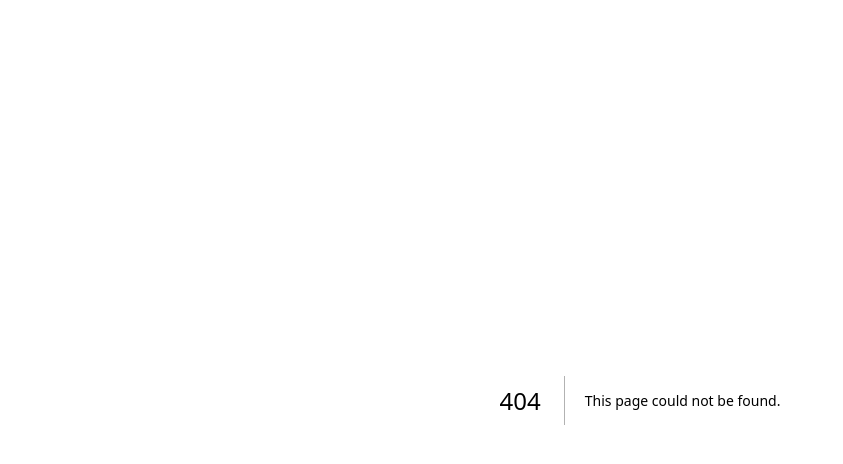
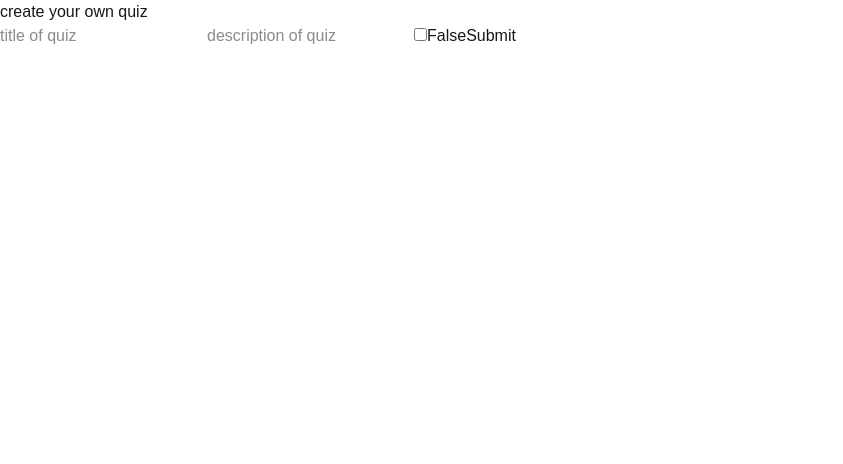
Before and after one commit to CodewithRohitRajput/quizo, a Next.js app in the folder client/: page /quiz/create in a window 1280 px wide. Before the commit this address had no page. Shown: the top 464 px of the page, without its empty margins (0-843 px from the left). Built offline with nearby package versions, Linux system fonts and the light colour scheme.

Commit message:
add quiz creation page

```diff
--- /dev/null
+++ b/client/app/(modules)/quiz/create/page.tsx
@@ -0,0 +1,53 @@
+'use client'
+
+import { useRouter } from "next/navigation"
+import { useEffect, useState } from "react"
+
+export default function CreateQuiz(){
+    const router = useRouter()
+    const [form, setForm] = useState({
+        title : '',
+        description : '',
+        is_active: false,
+
+    })
+        const handleSubmit = async (e : any)=>{
+            e.preventDefault();
+            const res = await fetch("http://localhost:8000/quiz/create", {
+                method : "POST",
+                headers : {
+                    'Content-Type' : "application/json"
+                },
+                credentials : "include",
+                body  : JSON.stringify(form)
+            })
+            const data = await res.json();
+            setForm({
+                title : '',
+                description : '',
+                is_active : false
+            })
+            router.push(`/quiz/create/${id}`)
+        }
+
+
+    return(
+        <div>
+            create your own quiz
+            <div>
+                <form action="" onSubmit={handleSubmit}>
+
+                    <input type="text" placeholder="title of quiz" value={form.title} onChange={(e)=>setForm({...form, title : e.target.value})} />
+                    <input type="text" placeholder="description of quiz" value={form.description} onChange={(e)=>setForm({...form, description : e.target.value})} />
+
+                    <input type="checkbox"
+                    checked={form.is_active} onChange={(e)=>setForm({...form, is_active : e.target.checked})} />
+                    <span>{form.is_active ? 'True' : 'False'}</span>
+                    <button type="submit">
+                        Submit
+                    </button>
+                </form>
+            </div>
+        </div>
+    )
+}
--- a/client/app/(modules)/quiz/page.tsx
+++ b/client/app/(modules)/quiz/page.tsx
@@ -2,13 +2,14 @@
 
 import { useEffect, useState } from "react"
 import { Sparkles, Clock, User, Play, Trophy, TrendingUp, Zap, CheckCircle, XCircle, Search, Filter } from 'lucide-react'
+import { useRouter } from "next/navigation";
 
 export default function Quiz(){
     const[quiz,setQuiz] = useState<any[]>([]);
     const[loading, setLoading] = useState(true);
     const[searchTerm, setSearchTerm] = useState("");
     const[filterActive, setFilterActive] = useState<boolean | null>(null);
-
+    const router = useRouter()
     useEffect(()=>{
         const getQuiz = async () => {
             try {
@@ -260,7 +261,7 @@ export default function Quiz(){
                             <p className="text-purple-300 text-lg mb-6 font-semibold">
                                 create ur own quiz and challenge the community 🔥
                             </p>
-                            <button className="px-8 py-4 bg-gradient-to-r from-cyan-600 to-purple-600 rounded-full font-black text-xl text-white hover:scale-105 transition-transform shadow-xl">
+                            <button onClick={()=>{router.push("/quiz/create")}} className="px-8 py-4 bg-gradient-to-r from-cyan-600 to-purple-600 rounded-full font-black text-xl text-white hover:scale-105 transition-transform shadow-xl">
                                 CREATE QUIZ
                             </button>
                         </div>
--- a/client/app/page.tsx
+++ b/client/app/page.tsx
@@ -190,13 +190,13 @@ export default function Home() {
               className="group relative px-8 py-4 bg-gradient-to-r from-purple-600 to-pink-600 rounded-full font-black text-xl text-white overflow-hidden hover:scale-105 transition-all duration-300 shadow-2xl hover:shadow-purple-500/50"
             >
               <div className="absolute inset-0 bg-gradient-to-r from-pink-600 to-purple-600 opacity-0 group-hover:opacity-100 transition-opacity duration-300"></div>
-              <div className="relative flex items-center gap-2">
-                <span>START QUIZ</span>
-                <ArrowRight className="w-6 h-6 group-hover:translate-x-1 transition-transform" />
-              </div>
               {isHovering && (
                 <div className="absolute inset-0 animate-ping bg-purple-400 rounded-full opacity-20"></div>
               )}
+             <div onClick={()=>{router.push("/quiz")}} className="relative flex items-center gap-2">
+                <span>START QUIZ</span>
+                <ArrowRight  className="w-6 h-6 group-hover:translate-x-1 transition-transform" />
+              </div>
             </button>
 
             <button className="px-8 py-4 border-2 border-purple-400 rounded-full font-bold text-xl text-purple-300 hover:bg-purple-600/20 transition-all duration-300 hover:scale-105">
```
Also changed, not shown: client/app/(modules)/quiz/create/[id]/page.tsx (added), 1 other file (tests, documents, lock files or other folders).
